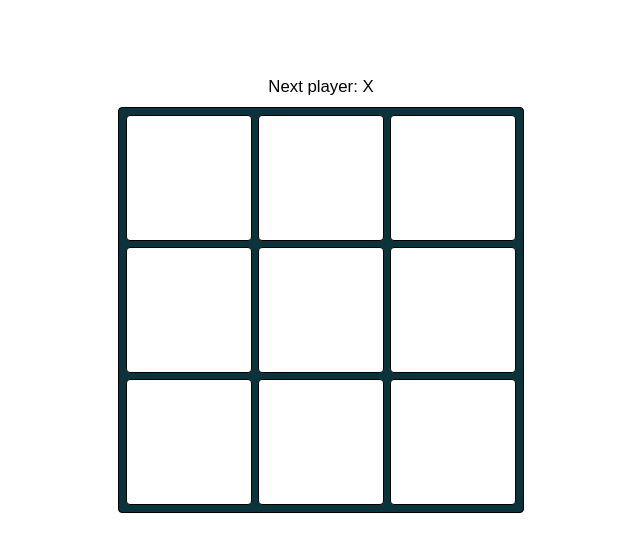
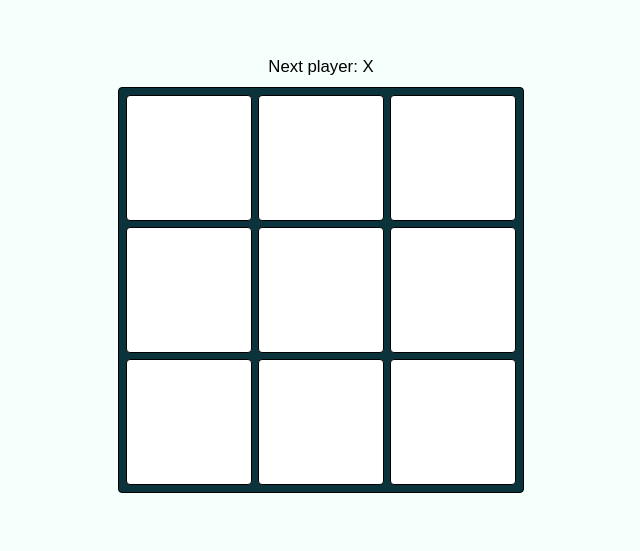
Before and after one commit to phjorgensen/tic-tac-toe-react, a React (Create React App) app: page / in a window 1280 px wide. Shown: the part 125-676 px from the top of the page, without its empty margins (294-934 px from the left). Built offline with nearby package versions, Linux system fonts and the light colour scheme.

Commit message:
Improved style of board

```diff
--- a/src/styles/index.css
+++ b/src/styles/index.css
@@ -1,6 +1,9 @@
 body {
     font: 14px "Century Gothic", Futura, sans-serif;
-    margin: 20px;
+    /* margin: 20px; */
+    background-color: rgb(245, 255, 252);
+    padding: 0;
+    margin: 0;
 }
 
 ol,
```
